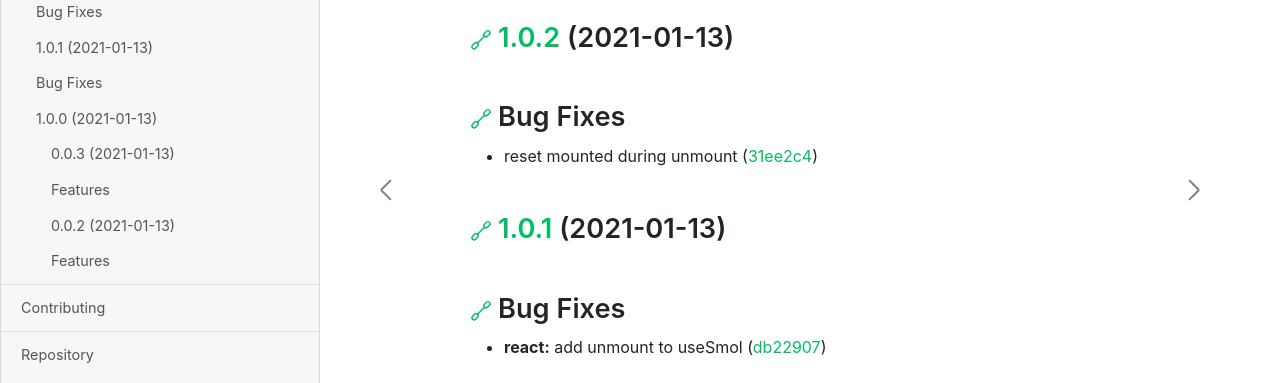
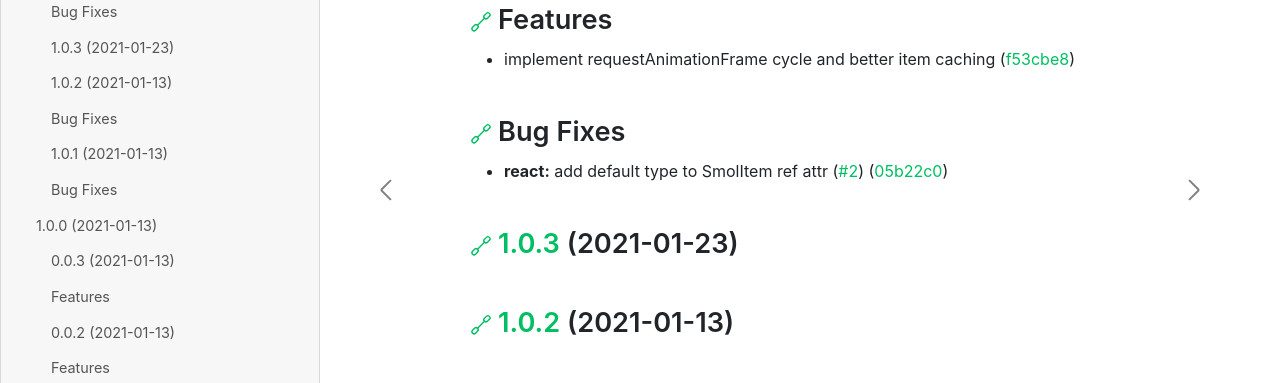
Before and after one commit to smolscrolljs/smolscroll, a website: page site/CHANGELOG.html in a window 1280 px wide. Shown: the part 212-595 px from the top of the page. Drawn offline with Linux system fonts and the light colour scheme.

Commit message:
chore(release): 1.1.0

```diff
--- a/package.json
+++ b/package.json
@@ -1,7 +1,7 @@
 {
   "name": "smolscroll",
   "amdName": "smolscroll",
-  "version": "1.0.3",
+  "version": "1.1.0",
   "description": "Tiny, flexible scroll listener with React support",
   "source": "lib/main.ts",
   "main": "dist/main.js",
--- a/site/CHANGELOG.html
+++ b/site/CHANGELOG.html
@@ -22,25 +22,34 @@
       <main>
         <h1 id="changelog"><a href="#changelog" aria-hidden="true"><span class="toc-link"><span class="icono-chain"></span></span></a>Changelog</h1>
 <p>All notable changes to this project will be documented in this file. See <a href="https://github.com/conventional-changelog/standard-version" target="_blank">standard-version</a> for commit guidelines.</p>
+<h2 id="110-2021-03-10"><a href="#110-2021-03-10" aria-hidden="true"><span class="toc-link"><span class="icono-chain"></span></span></a><a href="https://github.com/smolscrolljs/smolscroll/compare/v1.0.3...v1.1.0" target="_blank">1.1.0</a> (2021-03-10)</h2>
+<h3 id="features"><a href="#features" aria-hidden="true"><span class="toc-link"><span class="icono-chain"></span></span></a>Features</h3>
+<ul>
+<li>implement requestAnimationFrame cycle and better item caching (<a href="https://github.com/smolscrolljs/smolscroll/commit/f53cbe8cdd4abb019f96b467c292e22e541cb9a2" target="_blank">f53cbe8</a>)</li>
+</ul>
+<h3 id="bug-fixes"><a href="#bug-fixes" aria-hidden="true"><span class="toc-link"><span class="icono-chain"></span></span></a>Bug Fixes</h3>
+<ul>
+<li><strong>react:</strong> add default type to SmolItem ref attr (<a href="https://github.com/smolscrolljs/smolscroll/issues/2" target="_blank">#2</a>) (<a href="https://github.com/smolscrolljs/smolscroll/commit/05b22c032f79ccdeed03ae8fee30cd652665a91d" target="_blank">05b22c0</a>)</li>
+</ul>
 <h3 id="103-2021-01-23"><a href="#103-2021-01-23" aria-hidden="true"><span class="toc-link"><span class="icono-chain"></span></span></a><a href="https://github.com/smolscrolljs/smolscroll/compare/v1.0.2...v1.0.3" target="_blank">1.0.3</a> (2021-01-23)</h3>
 <h3 id="102-2021-01-13"><a href="#102-2021-01-13" aria-hidden="true"><span class="toc-link"><span class="icono-chain"></span></span></a><a href="https://github.com/smolscrolljs/smolscroll/compare/v1.0.1...v1.0.2" target="_blank">1.0.2</a> (2021-01-13)</h3>
-<h3 id="bug-fixes"><a href="#bug-fixes" aria-hidden="true"><span class="toc-link"><span class="icono-chain"></span></span></a>Bug Fixes</h3>
+<h3 id="bug-fixes-1"><a href="#bug-fixes-1" aria-hidden="true"><span class="toc-link"><span class="icono-chain"></span></span></a>Bug Fixes</h3>
 <ul>
 <li>reset mounted during unmount (<a href="https://github.com/smolscrolljs/smolscroll/commit/31ee2c4259f4e0754acfde731b03b1cb81b9c5a2" target="_blank">31ee2c4</a>)</li>
 </ul>
 <h3 id="101-2021-01-13"><a href="#101-2021-01-13" aria-hidden="true"><span class="toc-link"><span class="icono-chain"></span></span></a><a href="https://github.com/smolscrolljs/smolscroll/compare/v1.0.0...v1.0.1" target="_blank">1.0.1</a> (2021-01-13)</h3>
-<h3 id="bug-fixes-1"><a href="#bug-fixes-1" aria-hidden="true"><span class="toc-link"><span class="icono-chain"></span></span></a>Bug Fixes</h3>
+<h3 id="bug-fixes-2"><a href="#bug-fixes-2" aria-hidden="true"><span class="toc-link"><span class="icono-chain"></span></span></a>Bug Fixes</h3>
 <ul>
 <li><strong>react:</strong> add unmount to useSmol (<a href="https://github.com/smolscrolljs/smolscroll/commit/db2290792acaf47a18f562f4715d570cb0f34eea" target="_blank">db22907</a>)</li>
 </ul>
 <h2 id="100-2021-01-13"><a href="#100-2021-01-13" aria-hidden="true"><span class="toc-link"><span class="icono-chain"></span></span></a><a href="https://github.com/smolscrolljs/smolscroll/compare/v0.0.3...v1.0.0" target="_blank">1.0.0</a> (2021-01-13)</h2>
 <h3 id="003-2021-01-13"><a href="#003-2021-01-13" aria-hidden="true"><span class="toc-link"><span class="icono-chain"></span></span></a><a href="https://github.com/smolscrolljs/smolscroll/compare/v0.0.2...v0.0.3" target="_blank">0.0.3</a> (2021-01-13)</h3>
-<h3 id="features"><a href="#features" aria-hidden="true"><span class="toc-link"><span class="icono-chain"></span></span></a>Features</h3>
+<h3 id="features-1"><a href="#features-1" aria-hidden="true"><span class="toc-link"><span class="icono-chain"></span></span></a>Features</h3>
 <ul>
 <li>add codesandbox support (<a href="https://github.com/smolscrolljs/smolscroll/commit/0abb5330abf8f16554984d003f96850e40dde69d" target="_blank">0abb533</a>)</li>
 </ul>
 <h3 id="002-2021-01-13"><a href="#002-2021-01-13" aria-hidden="true"><span class="toc-link"><span class="icono-chain"></span></span></a>0.0.2 (2021-01-13)</h3>
-<h3 id="features-1"><a href="#features-1" aria-hidden="true"><span class="toc-link"><span class="icono-chain"></span></span></a>Features</h3>
+<h3 id="features-2"><a href="#features-2" aria-hidden="true"><span class="toc-link"><span class="icono-chain"></span></span></a>Features</h3>
 <ul>
 <li><strong>react:</strong> implement useSmol, rename Scroll to SmolItem (<a href="https://github.com/smolscrolljs/smolscroll/commit/0538da8d51561cf287e56e4be79622cd988cffb6" target="_blank">0538da8</a>)</li>
 <li>initial implementation (<a href="https://github.com/smolscrolljs/smolscroll/commit/98593c2c051db207a781368728a5a1d820aa946e" target="_blank">98593c2</a>)</li>
@@ -252,25 +261,29 @@
        "hash": "changelog",
        "children": [
         1,
+        9
+       ],
+       "id": 0
+      },
+      {
+       "level": "2",
+       "heading": "1.1.0 (2021-03-10)",
+       "hash": "110-2021-03-10",
+       "children": [
         2,
         3,
         4,
         5,
-        6
+        6,
+        7,
+        8
        ],
-       "id": 0
-      },
-      {
-       "level": "3",
-       "heading": "1.0.3 (2021-01-23)",
-       "hash": "103-2021-01-23",
-       "children": [],
        "id": 1
       },
       {
        "level": "3",
-       "heading": "1.0.2 (2021-01-13)",
-       "hash": "102-2021-01-13",
+       "heading": "Features",
+       "hash": "features",
        "children": [],
        "id": 2
       },
@@ -283,57 +296,78 @@
       },
       {
        "level": "3",
-       "heading": "1.0.1 (2021-01-13)",
-       "hash": "101-2021-01-13",
+       "heading": "1.0.3 (2021-01-23)",
+       "hash": "103-2021-01-23",
        "children": [],
        "id": 4
+      },
+      {
+       "level": "3",
+       "heading": "1.0.2 (2021-01-13)",
+       "hash": "102-2021-01-13",
+       "children": [],
+       "id": 5
       },
       {
        "level": "3",
        "heading": "Bug Fixes",
        "hash": "bug-fixes-1",
        "children": [],
-       "id": 5
+       "id": 6
+      },
+      {
+       "level": "3",
+       "heading": "1.0.1 (2021-01-13)",
+       "hash": "101-2021-01-13",
+       "children": [],
+       "id": 7
+      },
+      {
+       "level": "3",
+       "heading": "Bug Fixes",
+       "hash": "bug-fixes-2",
+       "children": [],
+       "id": 8
       },
       {
        "level": "2",
        "heading": "1.0.0 (2021-01-13)",
        "hash": "100-2021-01-13",
        "children": [
-        7,
-        8,
-        9,
-        10
+        10,
+        11,
+        12,
+        13
        ],
-       "id": 6
+       "id": 9
       },
       {
        "level": "3",
        "heading": "0.0.3 (2021-01-13)",
        "hash": "003-2021-01-13",
        "children": [],
-       "id": 7
+       "id": 10
       },
       {
        "level": "3",
        "heading": "Features",
-       "hash": "features",
+       "hash": "features-1",
        "children": [],
-       "id": 8
+       "id": 11
       },
       {
        "level": "3",
        "heading": "0.0.2 (2021-01-13)",
        "hash": "002-2021-01-13",
        "children": [],
-       "id": 9
+       "id": 12
       },
       {
        "level": "3",
        "heading": "Features",
-       "hash": "features-1",
+       "hash": "features-2",
        "children": [],
-       "id": 10
+       "id": 13
       }
      ]
     },
```
Also changed, not shown: site/CONTRIBUTING.html (+49 -24 lines), site/getting_started.html (+49 -24 lines), site/index.html (+49 -24 lines), site/raw/CHANGELOG.html (+13 -4 lines), CHANGELOG.md, assets/badge.core.size.svg, assets/badge.npm.svg, site/assets/badge.core.size.svg, site/assets/badge.npm.svg, 1 other file.
